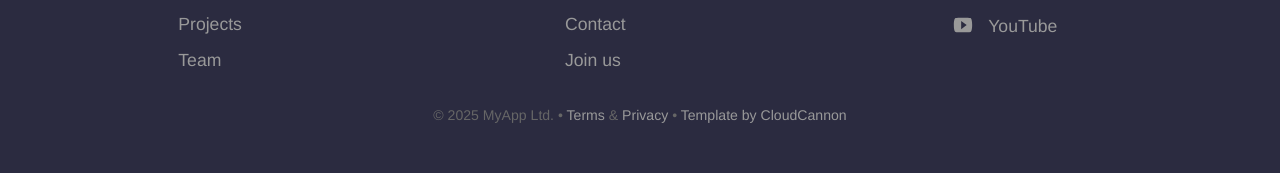
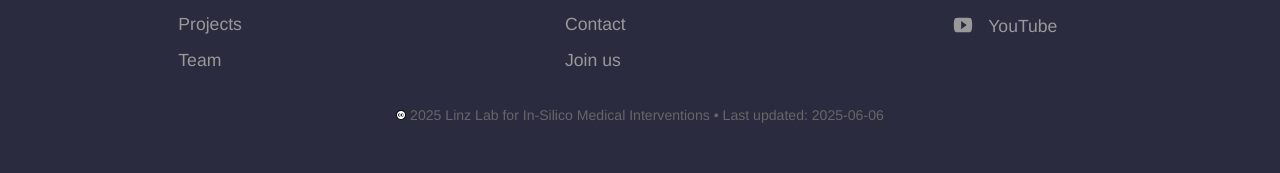
Before and after one commit to linzlabinsilmed/linzlabinsilmed.github.io, a Jekyll site: the page built from index.html, in a window 1280 px wide. Shown: the part 857-1030 px from the top of the page. Built offline with Jekyll 4.4.1, drawn with Linux system fonts in a browser that asks for light colours; the list of posts is cut into pages by our own code; some of the changed lines change nothing that is shown.

Commit message:
Update default.html

```diff
--- a/_layouts/default.html
+++ b/_layouts/default.html
@@ -69,7 +69,33 @@
 					</ul>
 					{% endfor %}
 				</div>
-				<p class="copyright">&copy; {{ site.time | date: '%Y' }} MyApp Ltd. • <a href="#">Terms</a> &amp; <a href="#">Privacy</a> • <a href="https://cloudcannon.com/">Template by CloudCannon</a></p>
+				<p class="copyright">
+					<svg version="1.0" id="Layer_1" xmlns="http://www.w3.org/2000/svg" xmlns:xlink="http://www.w3.org/1999/xlink" x="0px" y="0px"
+						 width="10px" height="10px" viewBox="5.5 -3.5 64 64" enable-background="new 5.5 -3.5 64 64" xml:space="preserve">
+					<g>
+						<circle fill="#FFFFFF" cx="37.785" cy="28.501" r="28.836"/>
+						<path d="M37.441-3.5c8.951,0,16.572,3.125,22.857,9.372c3.008,3.009,5.295,6.448,6.857,10.314
+							c1.561,3.867,2.344,7.971,2.344,12.314c0,4.381-0.773,8.486-2.314,12.313c-1.543,3.828-3.82,7.21-6.828,10.143
+							c-3.123,3.085-6.666,5.448-10.629,7.086c-3.961,1.638-8.057,2.457-12.285,2.457s-8.276-0.808-12.143-2.429
+							c-3.866-1.618-7.333-3.961-10.4-7.027c-3.067-3.066-5.4-6.524-7-10.372S5.5,32.767,5.5,28.5c0-4.229,0.809-8.295,2.428-12.2
+							c1.619-3.905,3.972-7.4,7.057-10.486C21.08-0.394,28.565-3.5,37.441-3.5z M37.557,2.272c-7.314,0-13.467,2.553-18.458,7.657
+							c-2.515,2.553-4.448,5.419-5.8,8.6c-1.354,3.181-2.029,6.505-2.029,9.972c0,3.429,0.675,6.734,2.029,9.913
+							c1.353,3.183,3.285,6.021,5.8,8.516c2.514,2.496,5.351,4.399,8.515,5.715c3.161,1.314,6.476,1.971,9.943,1.971
+							c3.428,0,6.75-0.665,9.973-1.999c3.219-1.335,6.121-3.257,8.713-5.771c4.99-4.876,7.484-10.99,7.484-18.344
+							c0-3.543-0.648-6.895-1.943-10.057c-1.293-3.162-3.18-5.98-5.654-8.458C50.984,4.844,44.795,2.272,37.557,2.272z M37.156,23.187
+							l-4.287,2.229c-0.458-0.951-1.019-1.619-1.685-2c-0.667-0.38-1.286-0.571-1.858-0.571c-2.856,0-4.286,1.885-4.286,5.657
+							c0,1.714,0.362,3.084,1.085,4.113c0.724,1.029,1.791,1.544,3.201,1.544c1.867,0,3.181-0.915,3.944-2.743l3.942,2
+							c-0.838,1.563-2,2.791-3.486,3.686c-1.484,0.896-3.123,1.343-4.914,1.343c-2.857,0-5.163-0.875-6.915-2.629
+							c-1.752-1.752-2.628-4.19-2.628-7.313c0-3.048,0.886-5.466,2.657-7.257c1.771-1.79,4.009-2.686,6.715-2.686
+							C32.604,18.558,35.441,20.101,37.156,23.187z M55.613,23.187l-4.229,2.229c-0.457-0.951-1.02-1.619-1.686-2
+							c-0.668-0.38-1.307-0.571-1.914-0.571c-2.857,0-4.287,1.885-4.287,5.657c0,1.714,0.363,3.084,1.086,4.113
+							c0.723,1.029,1.789,1.544,3.201,1.544c1.865,0,3.18-0.915,3.941-2.743l4,2c-0.875,1.563-2.057,2.791-3.541,3.686
+							c-1.486,0.896-3.105,1.343-4.857,1.343c-2.896,0-5.209-0.875-6.941-2.629c-1.736-1.752-2.602-4.19-2.602-7.313
+							c0-3.048,0.885-5.466,2.658-7.257c1.77-1.79,4.008-2.686,6.713-2.686C51.117,18.558,53.938,20.101,55.613,23.187z"/>
+					</g>
+					</svg>
+					2025 Linz Lab for In-Silico Medical Interventions • Last updated: {{ site.time | date: "%Y-%m-%d" }}
+				</p>
 			</div>
 		</footer>
 		<script>
```
